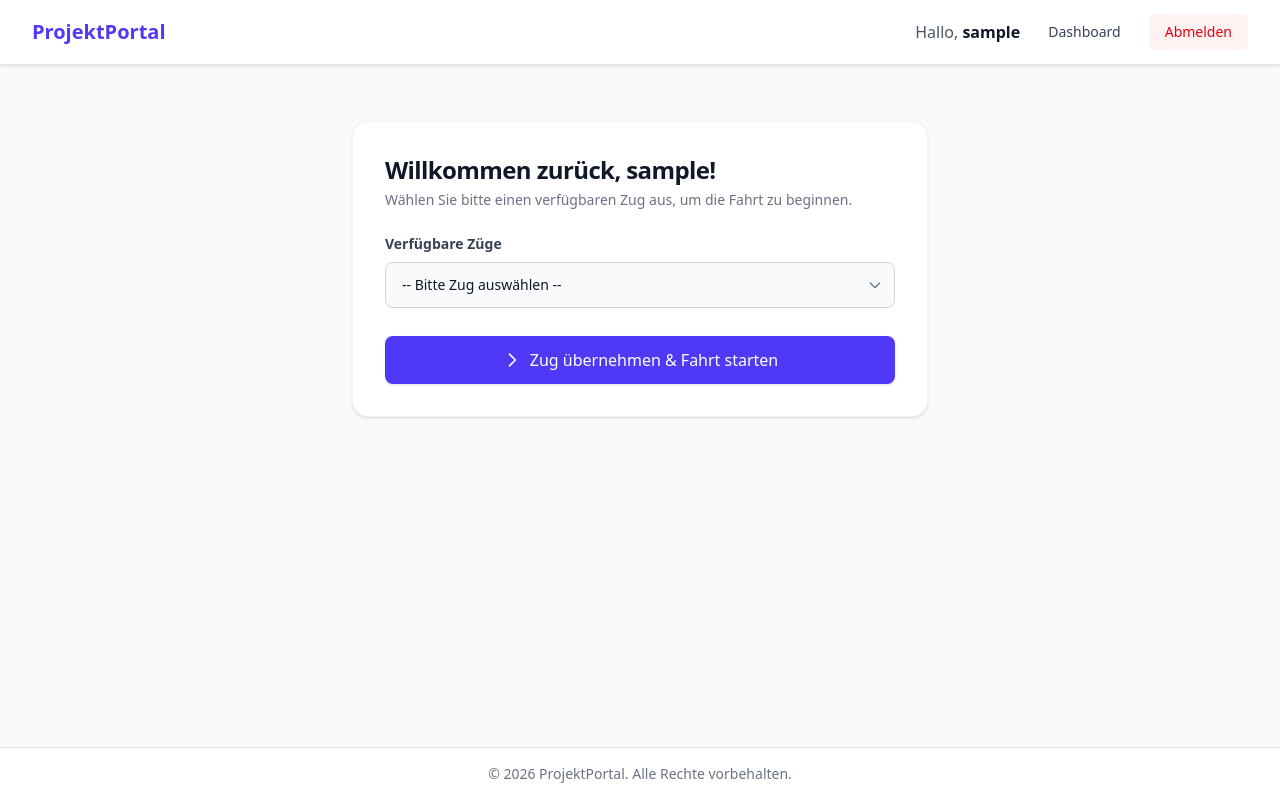
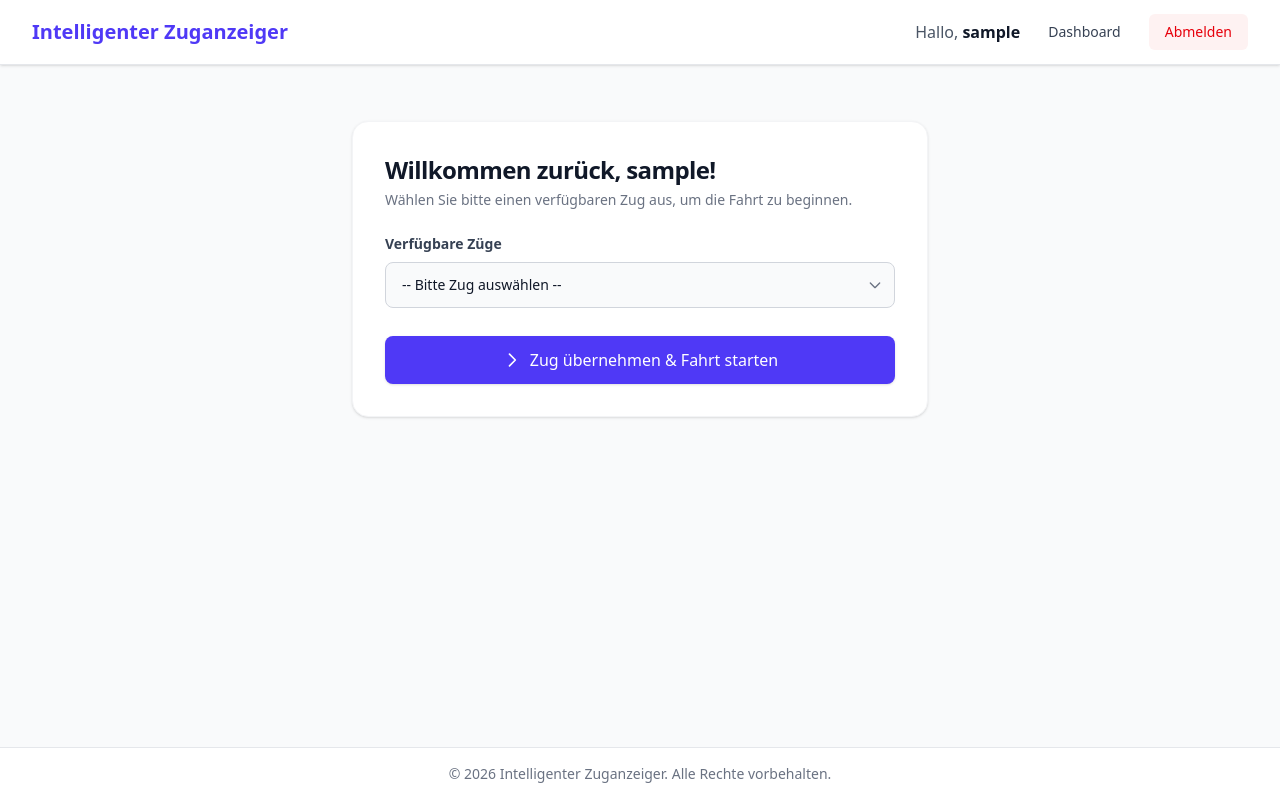
Before and after one commit to Projekt-collab/Intelligenter-Zuganzeiger, a Django app: page /auth/dashboard/ in a window 1280 px wide. Run offline with Django 5.2, Linux system fonts and the light colour scheme; the visitor is signed in with stand-in values (Sample User, id 1); data comes from the database, SQL or seed files in the repository; data that the repository does not hold is empty; parts of the project's set-up code (start-up, migrations or seed data) failed here and were passed over.

Commit message:
fix project name in basis template

```diff
--- a/web/templates/basis.html
+++ b/web/templates/basis.html
@@ -3,7 +3,7 @@
 <head>
     <meta charset="UTF-8">
     <meta name="viewport" content="width=device-width, initial-scale=1.0">
-    <title>{% block title %}Mein Projekt{% endblock %}</title>
+    <title>{% block title %}Intelligenter Zuganzeiger{% endblock %}</title>
     {% block style %}
     {% endblock %}
     <script src="https://cdn.jsdelivr.net/npm/@tailwindcss/browser@4"></script>
@@ -14,7 +14,7 @@
         <div class="max-w-7xl mx-auto px-4 sm:px-6 lg:px-8">
             <div class="flex justify-between h-16">
                 <div class="flex items-center">
-                    <a href="#" class="text-xl font-bold text-indigo-600">ProjektPortal</a>
+                    <a href="#" class="text-xl font-bold text-indigo-600">Intelligenter Zuganzeiger</a>
                 </div>
                 <div class="flex items-center space-x-4">
                     {% if user.is_authenticated %}
@@ -45,7 +45,7 @@
 
     <footer class="bg-white border-t border-gray-200 py-4 mt-auto">
         <div class="max-w-7xl mx-auto px-4 text-center text-sm text-gray-500">
-            &copy; 2026 ProjektPortal. Alle Rechte vorbehalten.
+            &copy; 2026 Intelligenter Zuganzeiger. Alle Rechte vorbehalten.
         </div>
     </footer>
 
```
